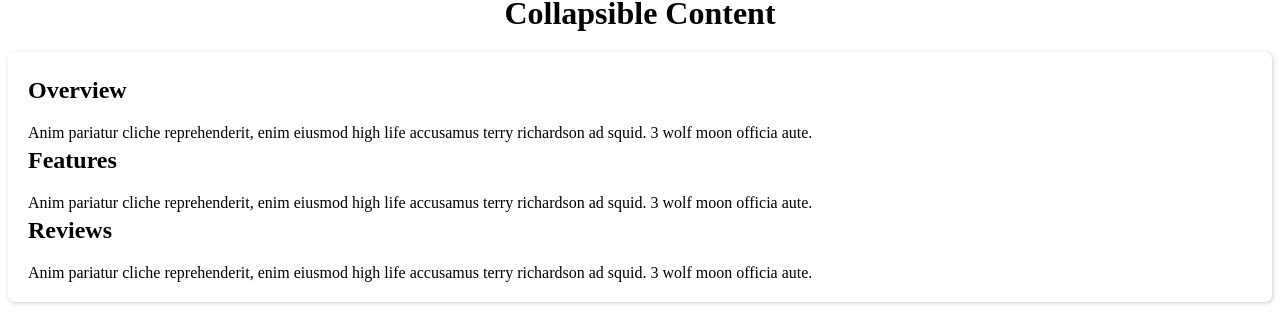
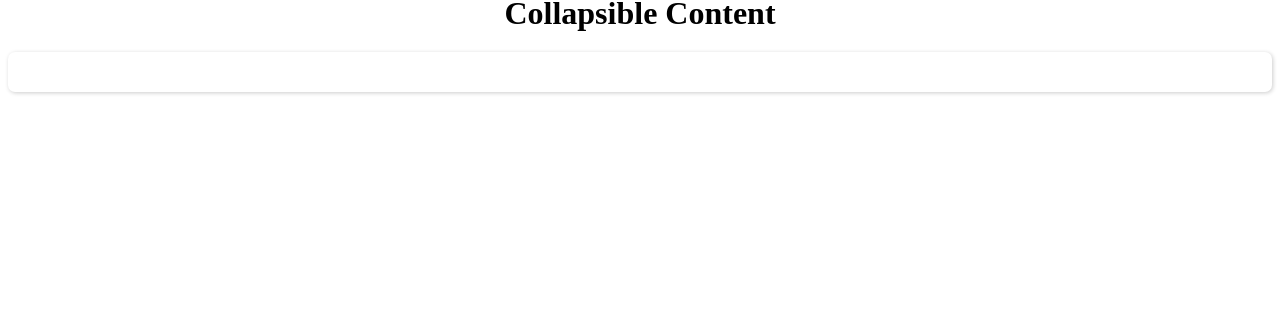
Before and after one commit to WebDevTuts/react_101_collapsible_component, a React app: page / in a window 1280 px wide. Shown: the part 178-510 px from the top of the page. Built offline with nearby package versions, Linux system fonts and the light colour scheme.

Commit message:
Remove all content to be replaced with <Collapsible />

```diff
--- a/src/js/App.js
+++ b/src/js/App.js
@@ -11,36 +11,7 @@ class App extends React.Component {
                 </header>
                 <div className="content">
                     <div className="panel-group">
-                        <div className="panel">
-                            <div className="panel-heading">
-                                <h2>Overview</h2>
-                            </div>
-                            <div className="panel-collapse">
-                                <div className="panel-body">
-                                    Anim pariatur cliche reprehenderit, enim eiusmod high life accusamus terry richardson ad squid. 3 wolf moon officia aute.
-                                </div>
-                            </div>
-                        </div>
-                        <div className="panel">
-                            <div className="panel-heading">
-                                <h2>Features</h2>
-                            </div>
-                            <div className="panel-collapse">
-                                <div className="panel-body">
-                                    Anim pariatur cliche reprehenderit, enim eiusmod high life accusamus terry richardson ad squid. 3 wolf moon officia aute.
-                                </div>
-                            </div>
-                        </div>
-                        <div className="panel">
-                            <div className="panel-heading">
-                                <h2>Reviews</h2>
-                            </div>
-                            <div className="panel-collapse">
-                                <div className="panel-body">
-                                    Anim pariatur cliche reprehenderit, enim eiusmod high life accusamus terry richardson ad squid. 3 wolf moon officia aute.
-                                </div>
-                            </div>
-                        </div>
+
                     </div>
                 </div>
             </div>
```
